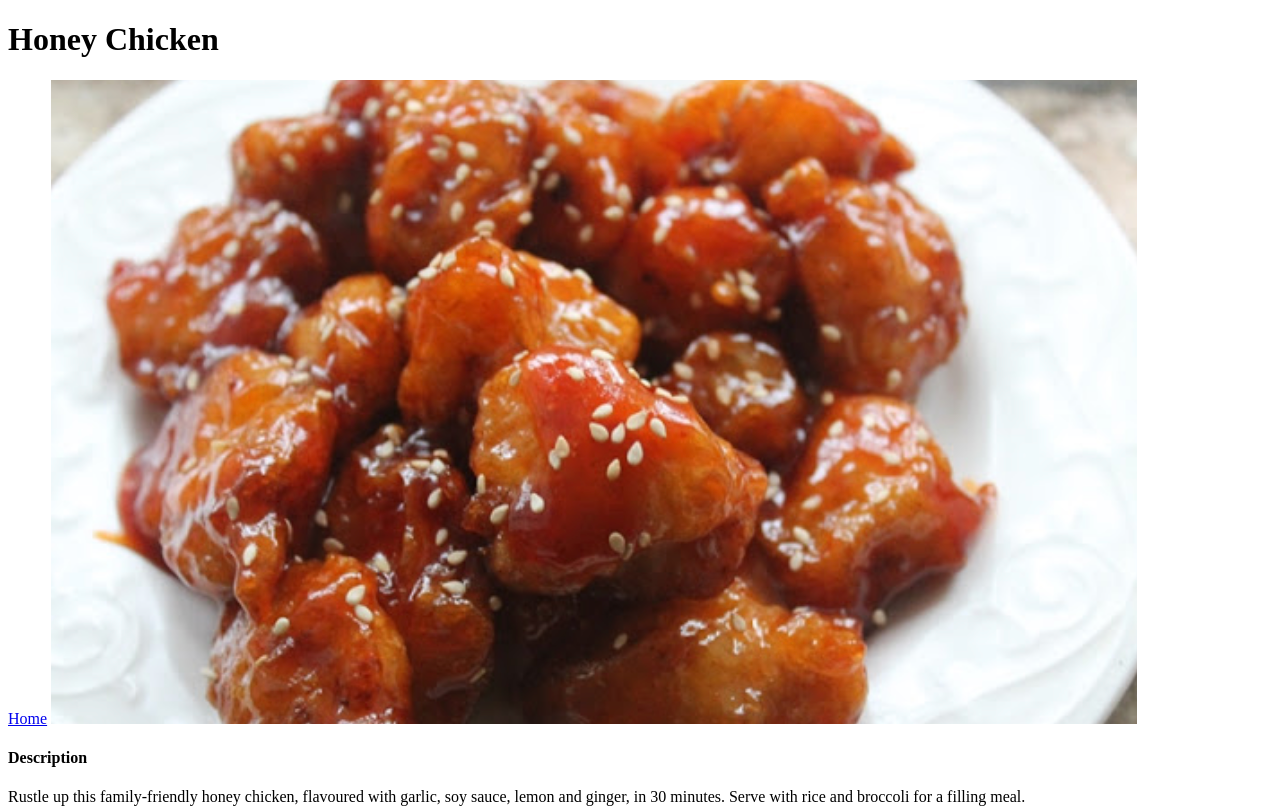
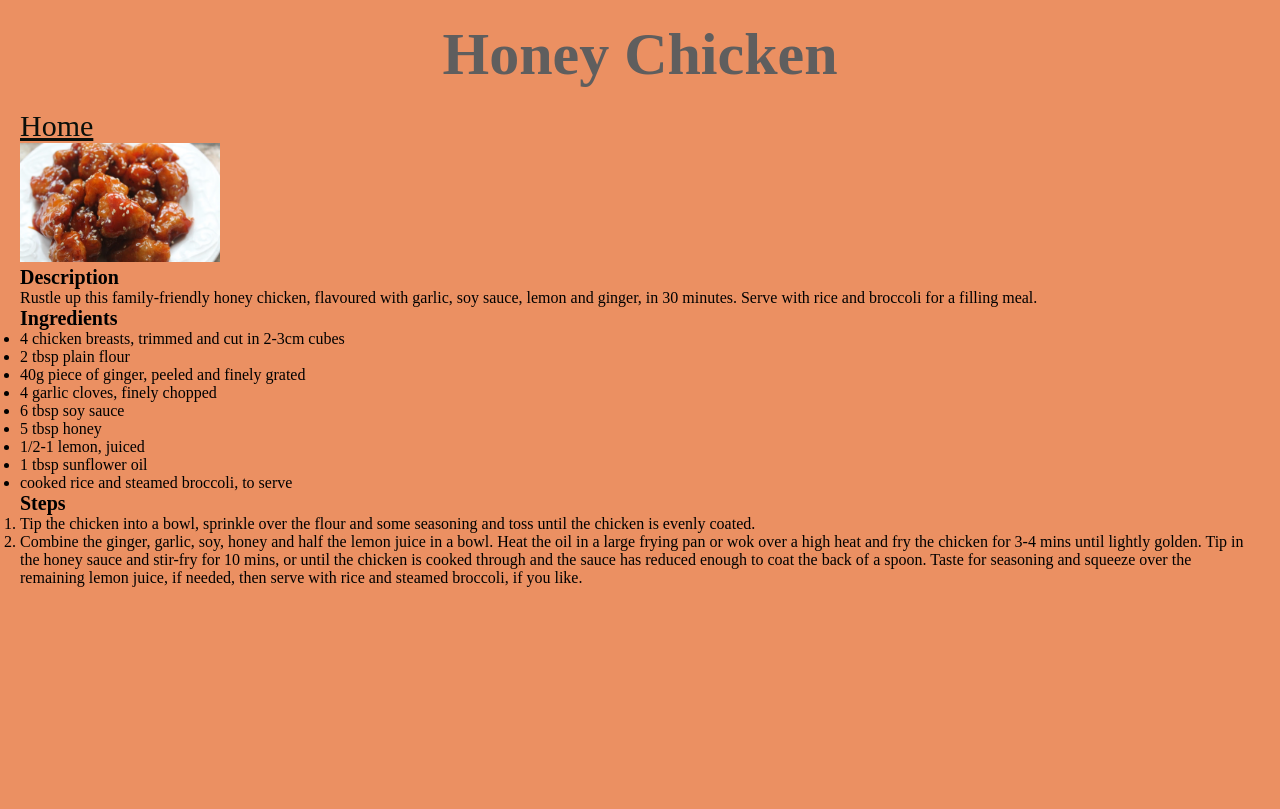
Before and after one commit to SJWilliams29/odin-recipes, a plain HTML site: page recipes/honeychicken.html in a window 1280 px wide. Shown: the top 809 px of the page. Drawn offline with Linux system fonts and the light colour scheme.

Commit message:
Add styles and classes
Created stylesheet and added styles for various elements, implemented classes where necessary.

```diff
--- a/recipes/honeychicken.html
+++ b/recipes/honeychicken.html
@@ -4,10 +4,11 @@
         <meta charset="UTF-8" />
         <meta name="viewport" content="width=device-width, initial-scale=1.0" />
         <title>Honey Chicken</title>
+        <link rel="stylesheet" href="../style.css" />
     </head>
     <body>
         <h1>Honey Chicken</h1>
-        <a href="../index.html">Home</a>
+        <a class="home-link" href="../index.html">Home</a>
         <img
             src="../images/honeychicken.png"
             alt="A picture of honey chicken."
--- /dev/null
+++ b/style.css
@@ -0,0 +1,36 @@
+* {
+    margin: 0;
+    padding: 0;
+    box-sizing: border-box;
+}
+
+body {
+    background-color: rgb(235, 144, 98);
+    font-family: "Times New Roman", serif;
+    margin: 20px;
+}
+
+h1 {
+    color: rgb(95, 94, 94);
+    margin: 20px auto;
+    text-align: center;
+    font-size: 60px;
+}
+
+h4 {
+    font-size: 20px;
+}
+
+a {
+    color: rgb(10, 15, 10);
+    font-size: 30px;
+}
+
+.home-link {
+    display: block;
+}
+
+img {
+    width: 200px;
+    height: auto;
+}
```
Also changed, not shown: index.html (+1 -0 lines), recipes/enchiladas.html (+1 -0 lines), recipes/fajitas.html (+1 -0 lines).
